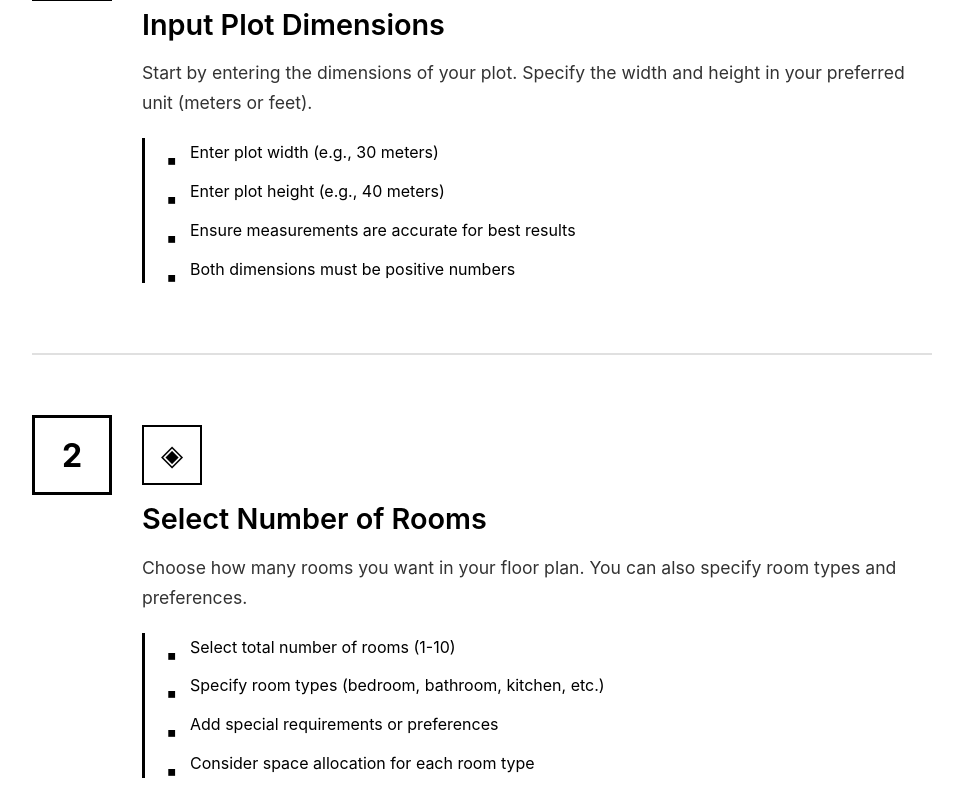
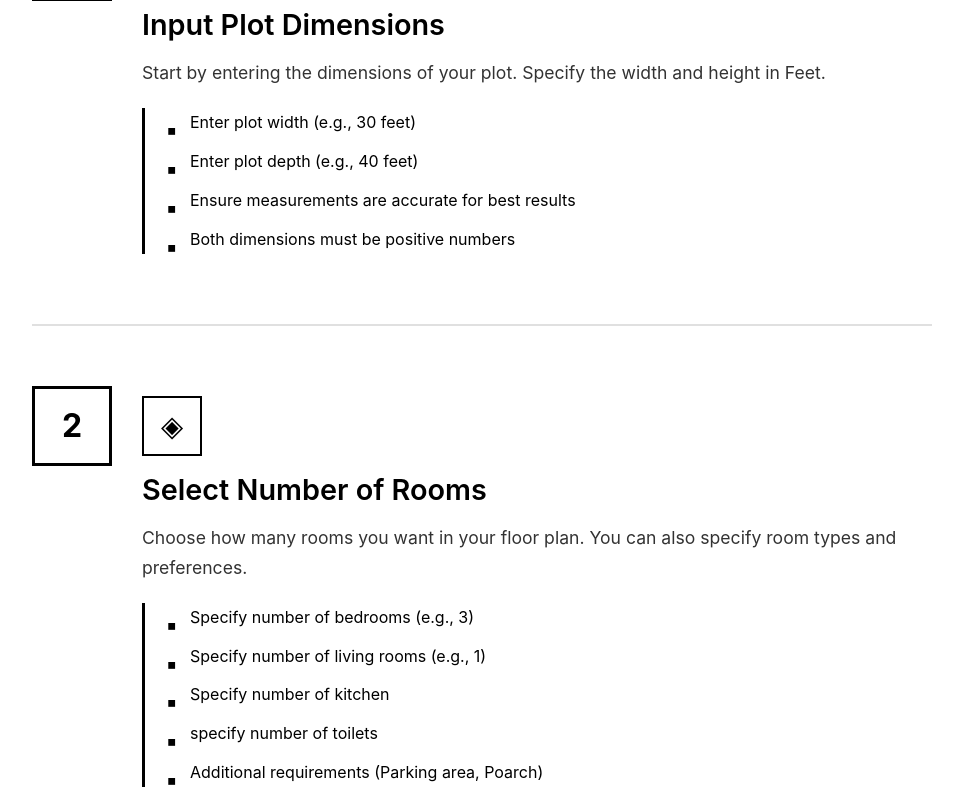
Before and after one commit to cse-ai-shriyansh/Smart-Floor-Plan-Generator-for-Efficient-Space-Utilization-Using-AI-and-Machine-Learning-Techniques, a Next.js app: page /tutorial in a window 1280 px wide. Shown: the part 452-1241 px from the top of the page, without its empty margins (158-1121 px from the left). Built offline with nearby package versions, Linux system fonts and the light colour scheme.

Commit message:
Updated The nomenclature

```diff
--- a/pages/tutorial.tsx
+++ b/pages/tutorial.tsx
@@ -37,12 +37,12 @@ export default function Tutorial() {
               <div className={styles.iconBox}>□</div>
               <h2 className={styles.stepTitle}>Input Plot Dimensions</h2>
               <p className={styles.stepDescription}>
-                Start by entering the dimensions of your plot. Specify the width and height in your preferred unit (meters or feet).
+                Start by entering the dimensions of your plot. Specify the width and height in Feet.
               </p>
               <div className={styles.stepDetails}>
                 <ul>
-                  <li>Enter plot width (e.g., 30 meters)</li>
-                  <li>Enter plot height (e.g., 40 meters)</li>
+                  <li>Enter plot width (e.g., 30 feet)</li>
+                  <li>Enter plot depth (e.g., 40 feet)</li>
                   <li>Ensure measurements are accurate for best results</li>
                   <li>Both dimensions must be positive numbers</li>
                 </ul>
@@ -61,10 +61,11 @@ export default function Tutorial() {
               </p>
               <div className={styles.stepDetails}>
                 <ul>
-                  <li>Select total number of rooms (1-10)</li>
-                  <li>Specify room types (bedroom, bathroom, kitchen, etc.)</li>
-                  <li>Add special requirements or preferences</li>
-                  <li>Consider space allocation for each room type</li>
+                  <li>Specify number of bedrooms (e.g., 3)</li>
+                  <li>Specify number of living rooms (e.g., 1)</li>
+                  <li>Specify number of kitchen</li>
+                  <li>specify number of toilets</li>
+                  <li> Additional requirements (Parking area, Poarch)</li>
                 </ul>
               </div>
             </div>
```
